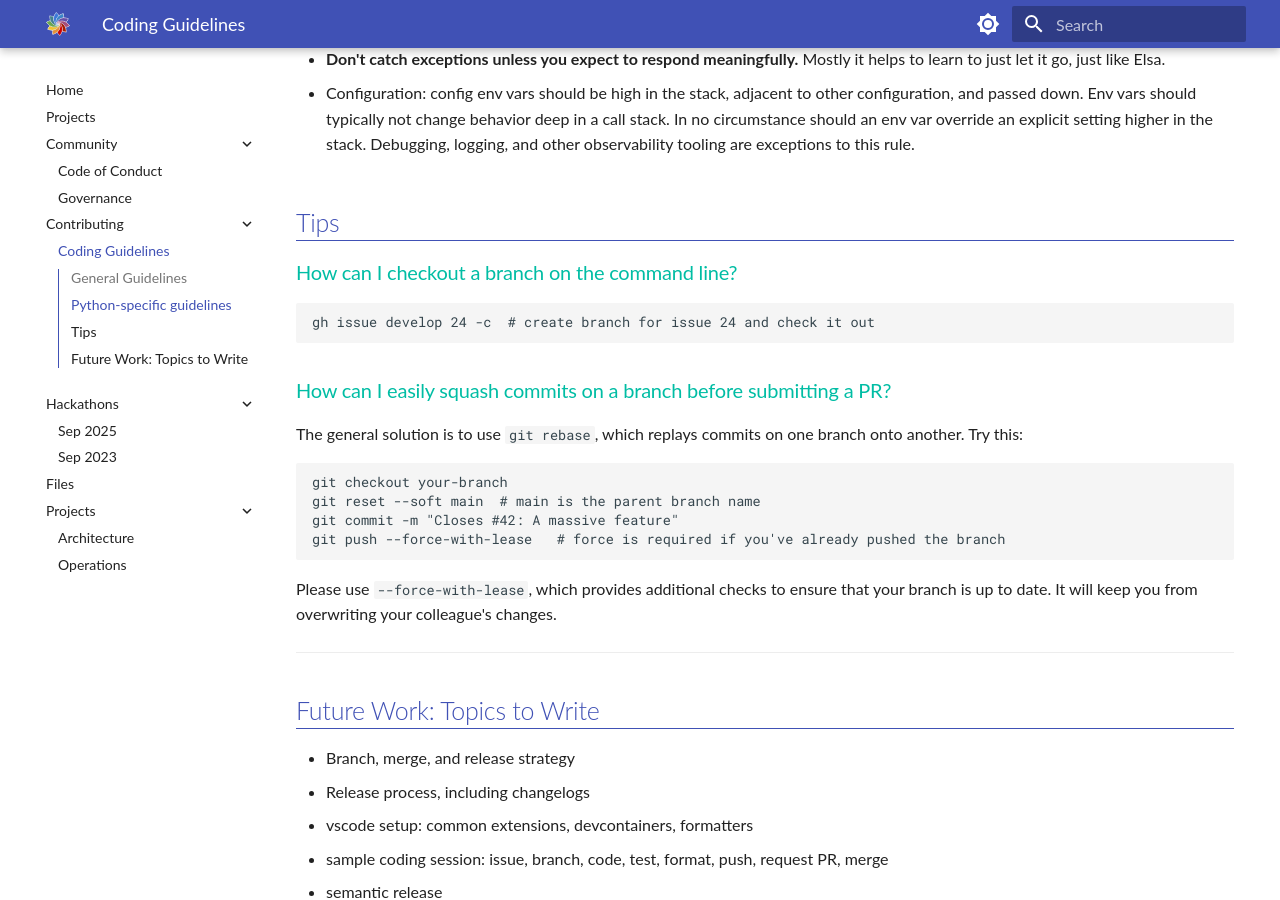
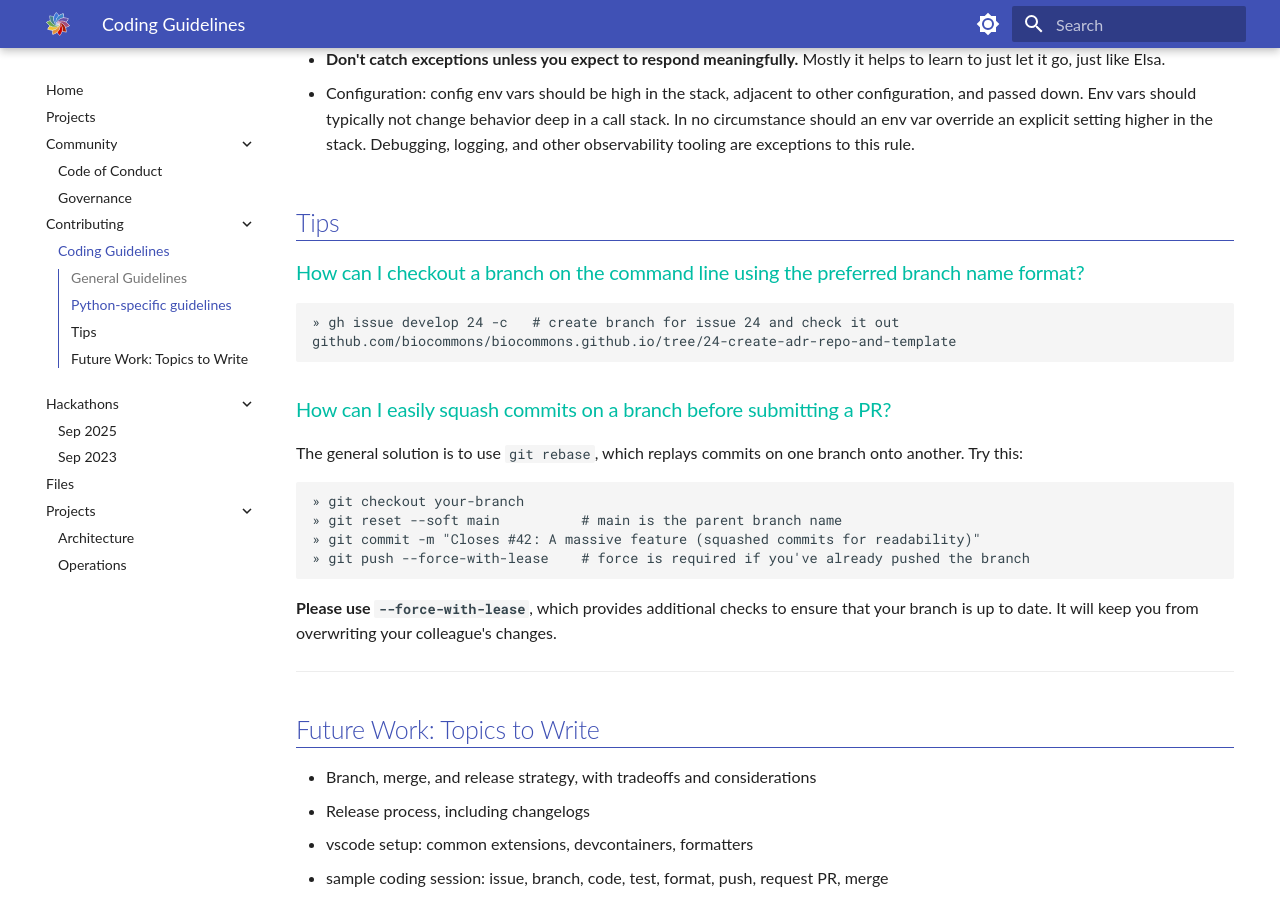
Before and after one commit to biocommons/biocommons.github.io, an MkDocs documentation site: the page built from docs/contributing/coding-guidelines.md, in a window 1280 px wide and 900 px high, scrolled down 1596 px. Built offline with MkDocs 1.6.1 and Material for MkDocs 9.7.7, drawn with Linux system fonts in a browser that asks for light colours.

Commit message:
update CLI examples

```diff
--- a/docs/contributing/coding-guidelines.md
+++ b/docs/contributing/coding-guidelines.md
@@ -81,28 +81,29 @@ git tags in order to ensure that released software always corresponds to a git t
 
 ## Tips
 
-### How can I checkout a branch on the command line?
+### How can I checkout a branch on the command line using the preferred branch name format?
 
-    gh issue develop 24 -c  # create branch for issue 24 and check it out
+    » gh issue develop 24 -c   # create branch for issue 24 and check it out
+    github.com/biocommons/biocommons.github.io/tree/24-create-adr-repo-and-template
 
 ### How can I easily squash commits on a branch before submitting a PR?
 
  The general solution is to use `git rebase`, which replays commits on one branch onto another. Try
  this:
 
-    git checkout your-branch
-    git reset --soft main  # main is the parent branch name
-    git commit -m "Closes #42: A massive feature"
-    git push --force-with-lease   # force is required if you've already pushed the branch
+    » git checkout your-branch
+    » git reset --soft main          # main is the parent branch name
+    » git commit -m "Closes #42: A massive feature (squashed commits for readability)"
+    » git push --force-with-lease    # force is required if you've already pushed the branch
 
-Please use `--force-with-lease`, which provides additional checks to ensure that your branch is up
+**Please use `--force-with-lease`**, which provides additional checks to ensure that your branch is up
 to date. It will keep you from overwriting your colleague's changes.
 
 ---
 
 ## Future Work: Topics to Write
 
-- Branch, merge, and release strategy
+- Branch, merge, and release strategy, with tradeoffs and considerations
 - Release process, including changelogs
 - vscode setup: common extensions, devcontainers, formatters
 - sample coding session: issue, branch, code, test, format, push, request PR, merge
```
